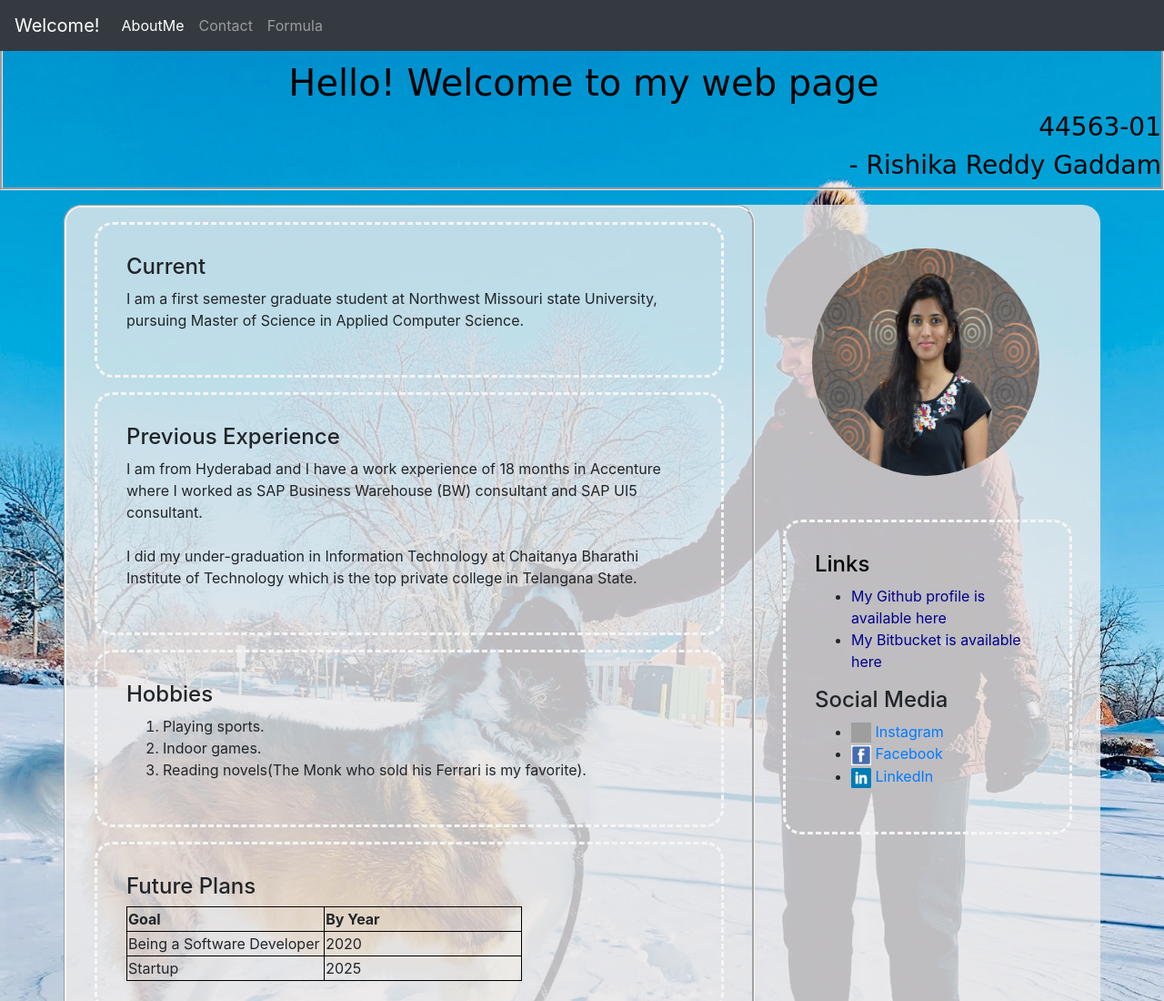
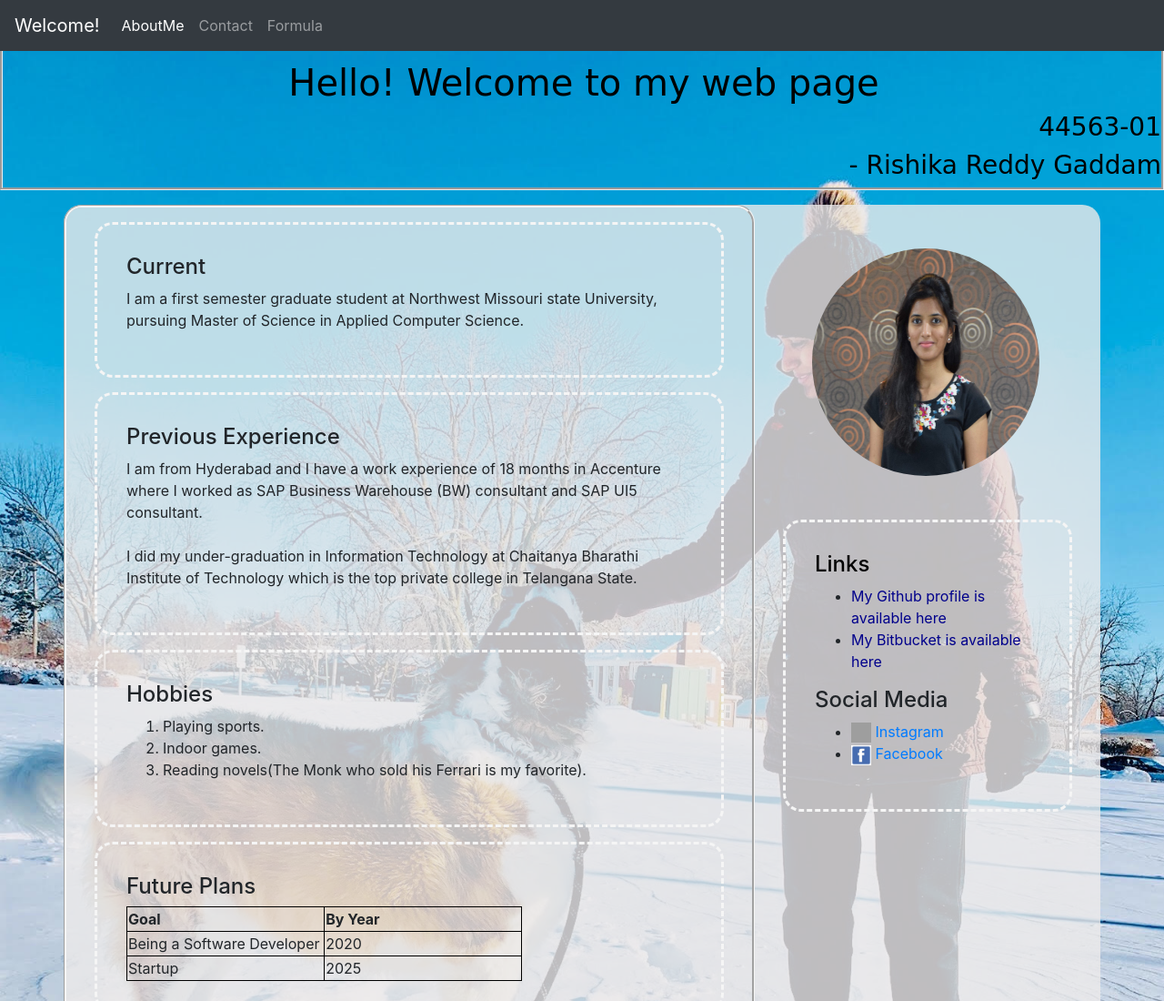
Before and after one commit to rishikareddygaddam/aboutme, a plain HTML site: page index.html in a window 1280 px wide. Shown: the top 1100 px of the page at 91% size. Drawn offline with nearby package versions, Linux system fonts and the light colour scheme; grey boxes are pictures that could not be loaded.

Commit message:
final commit

```diff
--- a/index.html
+++ b/index.html
@@ -122,9 +122,7 @@
                         <li>
                             <a href="https://www.facebook.com/rishika.reddy.18?ref=bookmarks"><img src="fb.png" height="22" width="22"> Facebook</a>
                         </li>
-                        <li>
-                            <a href="https://www.linkedin.com/in/rishika-reddy-479511112/"><img src="linkedin.png" height="22" width="22"> LinkedIn</a>
-                        </li>
+
                     </ul>
                 </section>
             </aside>
```
